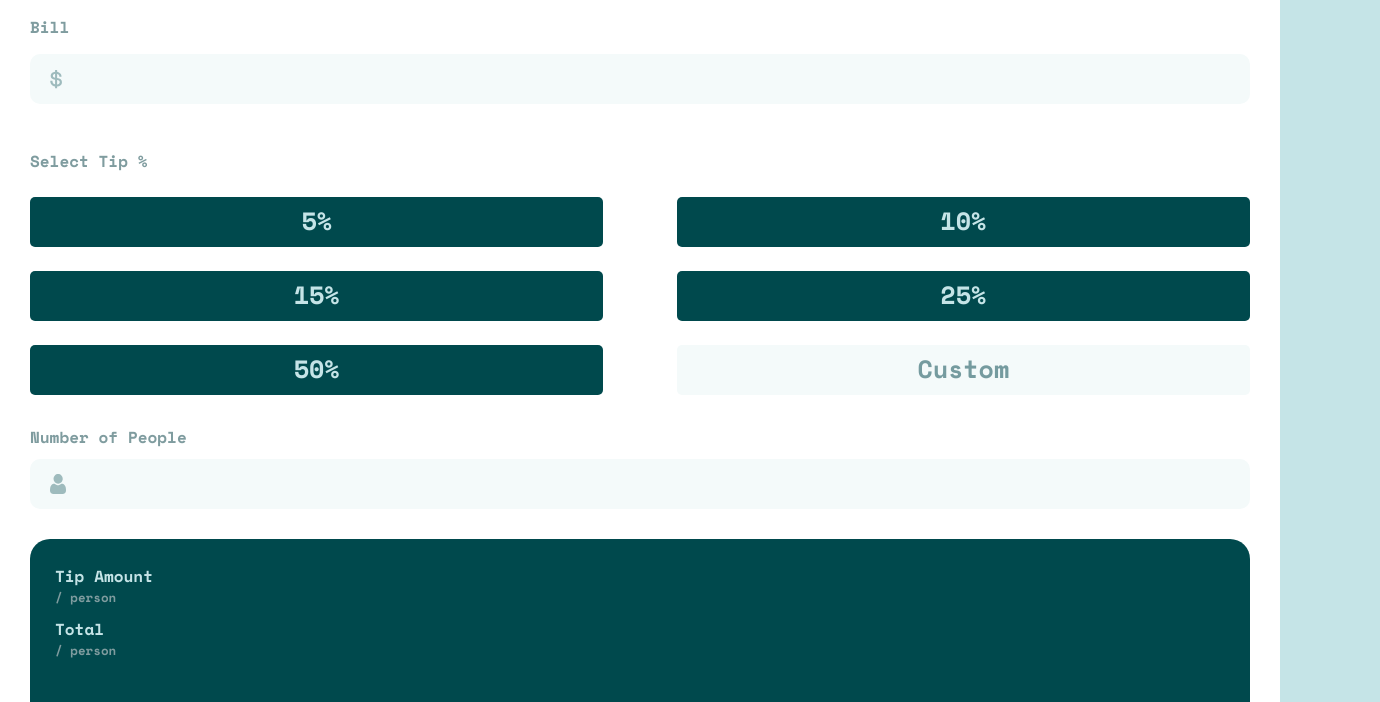
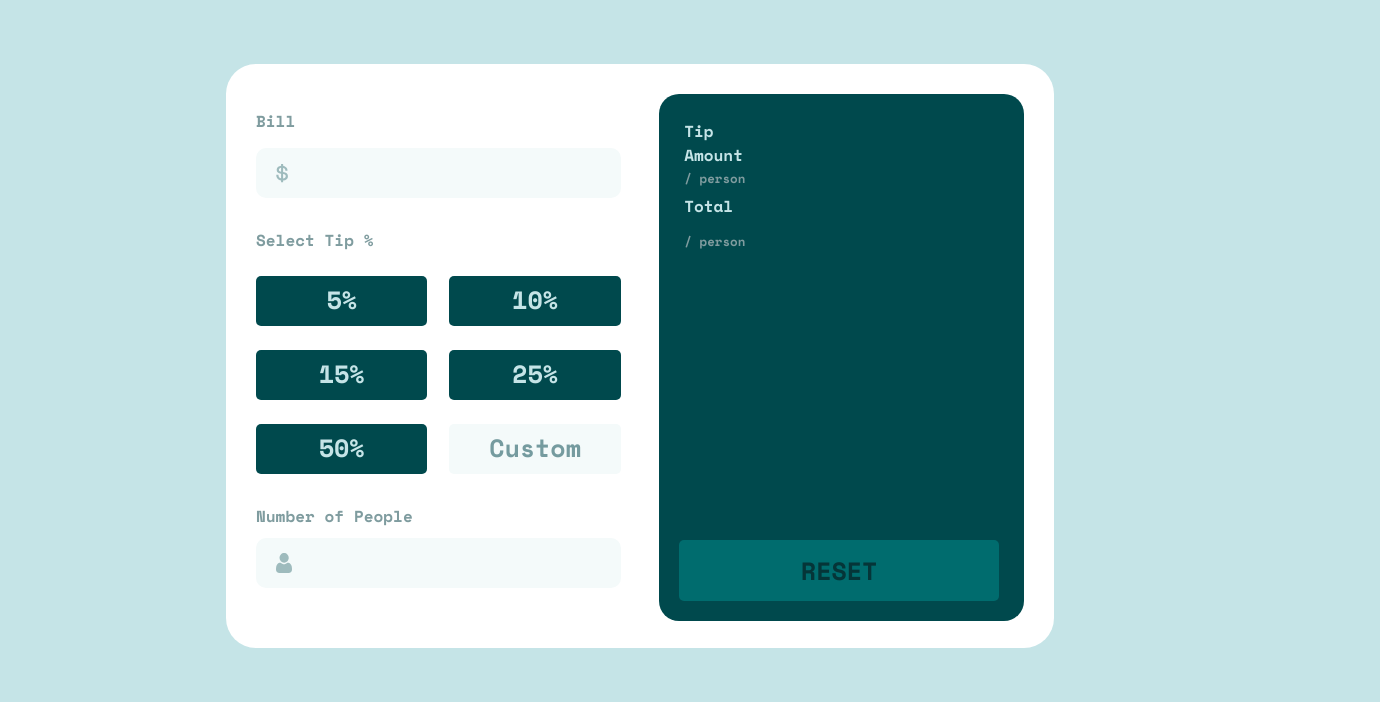
Before and after one commit to unimibYNGX/fe7-tip-calculator, a plain HTML site: page index.html in a window 1280 px wide. Shown: the part 186-888 px from the top of the page, 1380 px wide, since content can reach past the window. After the commit the page ends 834 px from the top, so only its background shows below. Drawn offline with nearby package versions, Linux system fonts and the light colour scheme.

Commit message:
desktop completed

```diff
--- a/index.html
+++ b/index.html
@@ -20,6 +20,7 @@
             <img src="images/logo.svg" alt="" class="img-logo" />
         </div>
         <div class="card">
+            <div class="card-col1">
                 <div class="header bill">Bill</div>
                 <div class="display" id="display-bill">
                     <img src="images/icon-dollar.svg" class="img-dollar" alt="" />
@@ -102,7 +103,6 @@
                                 value="custom"
                                 onclick="calculateTip()"
                             />
-
                             <div
                                 class="btn-left btn-custom custom-button"
                                 id="custom-button"
@@ -145,7 +145,7 @@
                         />
                     </div>
                 </div>
-            <div class="card2">
+                <div class="card2" id="card2">
                     <div class="row2 r1">
                         <div class="col1">
                             <div class="more">Tip Amount</div>
@@ -167,7 +167,33 @@
                     <div class="btn-reset inactive noHover" id="btn-reset" onclick="reset()">RESET</div>
                 </div>
             </div>
+            <div class="card-col2">
+                <div class="card2 card3" id="card3">
+                    <div class="rows">
+                        <div class="row2 r1">
+                            <div class="col1">
+                                <div class="more">Tip Amount</div>
+                                <div class="less">/ person</div>
+                            </div>
+                            <div class="col2">
+                                <div class="txt-result1" id="txt-result1-d"></div>
+                            </div>
+                        </div>
+                        <div class="row2 r2">
+                            <div class="col1">
+                                <div class="more">Total</div>
+                                <div class="less">/ person</div>
+                            </div>
+                            <div class="col2">
+                                <div class="txt-result2" id="txt-result2-d"></div>
+                            </div>
+                        </div>
+                    </div>
 
+                    <div class="btn-reset inactive noHover" id="btn-reset-d" onclick="reset()">RESET</div>
+                </div>
+            </div>
+        </div>
         <div class="attribution">
             Challenge by
             <a
@@ -176,7 +202,6 @@
                 >Frontend Mentor</a
             >. Coded by <a href="#">Your Name Here</a>.
         </div>
-
         <!--scripts-->
         <script src="index.js"></script>
     </body>
--- a/index.js
+++ b/index.js
@@ -25,12 +25,15 @@ function calculateTip() {
     var roundedTotalEach = Math.round(100 * totalEach) / 100
 
     if (!Number.isFinite(result)) {
-        document.getElementById('txt-result1').innerHTML = ''
-        document.getElementById('txt-result2').innerHTML = ''
+            document.getElementById('txt-result1').innerHTML = ''
+            document.getElementById('txt-result2').innerHTML = ''
+            document.getElementById('txt-result1-d').innerHTML = ''
+            document.getElementById('txt-result2-d').innerHTML = ''
     } else {
-        document.getElementById('txt-result1').innerHTML = '$' + roundedResult
-        document.getElementById('txt-result2').innerHTML =
-            '$' + roundedTotalEach
+            document.getElementById('txt-result1').innerHTML = '$' + roundedResult
+            document.getElementById('txt-result2').innerHTML = '$' + roundedTotalEach
+        document.getElementById('txt-result1-d').innerHTML = '$' + roundedResult
+        document.getElementById('txt-result2-d').innerHTML = '$' + roundedTotalEach
     }
 }
 
@@ -108,6 +111,8 @@ function reset() {
     }
     document.getElementById('txt-result1').innerHTML = ''
     document.getElementById('txt-result2').innerHTML = ''
+    document.getElementById('txt-result1-d').innerHTML = ''
+    document.getElementById('txt-result2-d').innerHTML = ''
     console.clear()
 }
 
@@ -181,17 +186,63 @@ function checkCustom() {
 
 function inactiveReset() {
     var btn_reset = document.getElementById("btn-reset");
+    var btn_reset_d = document.getElementById("btn-reset-d")
+
     btn_reset.classList.add("inactive");
     btn_reset.classList.add("noHover");
+
+    btn_reset_d.classList.add("inactive");
+    btn_reset_d.classList.add("noHover");
 }
 
 function activeReset() {
     var btn_reset = document.getElementById("btn-reset");
+    var btn_reset_d = document.getElementById("btn-reset-d")
+
     btn_reset.classList.remove("inactive");
     btn_reset.classList.remove("noHover");
+
+    btn_reset_d.classList.remove("inactive");
+    btn_reset_d.classList.remove("noHover");
+}
+
+function checkSize() {
+    var x = window.matchMedia("(min-width: 1000px)")
+    var card2 = document.getElementById("card2")
+    var card3 = document.getElementById("card3")
+
+    console.clear();
+    // console.log(x.matches);
+    if(x.matches){
+        console.log("desktop")
+        if(!card2.classList.contains("hide")){
+            card2.classList.add("hide");
+        }
+        if(card3.classList.contains("hide")){
+            card3.classList.remove("hide");
+        }
+    }
+    else
+    {
+        console.log("mobile")
+        if(card2.classList.contains("hide"))
+        {
+            card2.classList.remove("hide");
+        }
+        if(!card3.classList.contains("hide")){
+            card3.classList.add("hide");
+        }
+    }
+    return x.matches
 }
 
 document.onclick = function () {
     console.log('clicked!')
     greenlight()
 }
+
+window.addEventListener('resize', function(event) {
+    checkSize();
+});
+
+checkSize();
--- a/styles.css
+++ b/styles.css
@@ -1,6 +1,16 @@
 @import url('https://fonts.googleapis.com/css2?family=Space+Mono:ital,wght@0,400;0,700;1,400;1,700&display=swap');
 
+.attribution {
+    display: none;
+}
+
+* {
+    font-family: 'Space Mono', sans-serif;
+    transition: 0.5s ease;
+}
+
 :root {
+    /* MOBILE */
     --strong_cyan: hsl(172, 67%, 45%);
 
     --very_dark_cyan: hsl(183, 100%, 15%);
@@ -11,29 +21,73 @@
     --white: hsl(0, 0%, 100%);
 
     --font_size: 24px;
+
+    --card-width: 100%;
+    --logo-width: 100%;
+    --card-bobolera: 0;
+    --card-boborira: 0;
+    --card-flex-wrap: wrap;
+    --card-col1-width: 80%;
+    --card-juco: center;
+    --body-bg: linear-gradient(
+        0deg,
+        var(--light_grayish_cyan) 50%,
+        var(--light_grayish_cyan)
+    );
+    --logo-pos: relative;
+    --logo-padding: 45px;
+    --card-top: auto;
 }
 
-@media only screen and (min-width: 920px) {
+@media only screen and (min-width: 1000px) {
+    /* DESKTOP */
+    * {
+        --card-width: 60%;
+        --logo-width: 100%;
+        --card-bobolera: 30px;
+        --card-boborira: 30px;
+        --card-flex-wrap: nowrap;
+        --card-col1-width: 47.5%;
+        --card-juco: space-between;
+        --body-bg: var(--light_grayish_cyan);
+        --logo-pos: absolute;
+        --logo-padding: 100px;
+        --card-top: 250px
+    }
 }
 
-.attribution {
-    display: none;
-}
-
-* {
-    font-family: 'Space Mono', sans-serif;
+.logo {
+    width: var(--logo-width);
+    padding: var(--logo-padding);
+    text-align: center;
+    position: var(--logo-pos);
 }
 
 .card {
-    justify-content: center;
+    width: var(--card-width);
+    justify-content: var(--card-juco);
     background-color: var(--white);
     border-top-left-radius: 30px;
     border-top-right-radius: 30px;
+    border-bottom-left-radius: var(--card-bobolera);
+    border-bottom-right-radius: var(--card-boborira);
     display: flex;
-    flex-wrap: wrap;
+    flex-wrap: var(--card-flex-wrap);
     padding: 30px;
     color: hsl(184, 14%, 56%);
     font-weight: 550;
+
+    top: var(--card-top);
+    height: fit-content;
+    position: relative;
+}
+
+.card-col1 {
+    width: var(--card-col1-width);
+}
+
+.card-col2 {
+    width: var(--card-col1-width);
 }
 
 .input-col2 {
@@ -41,11 +95,6 @@
     height: 40px;
     margin-top: 5px;
     margin-bottom: 5px;
-}
-
-.logo {
-    width: fit-content;
-    padding: 45px;
 }
 
 .img-person {
@@ -63,7 +112,8 @@
 }
 
 body {
-    background-color: var(--light_grayish_cyan);
+    background: var(--body-bg);
+    background-repeat: no-repeat;
     display: flex;
     width: 100%;
     height: 100%;
@@ -80,9 +130,8 @@ body {
     display: flex;
     justify-content: space-between;
     background-color: var(--very_light_grayish_cyan);
-    width: 100%;
+    /* width: 100%; */
 
-    /* padding: 10px; */
     padding-left: 20px;
     padding-right: 20px;
 
@@ -181,8 +230,17 @@ body {
     cursor: pointer;
 }
 
+.txt-result1, .txt-result2{
+    font-size: 40px;
+    color: hsl(172, 67%, 45%);
+}
+
+.rows {
+    width: 100%;
+}
+
 .card2 {
-    width: 100%;
+    /* width: 100%; */
     background-color: var(--white);
     border-radius: 20px;
     display: flex;
@@ -193,13 +251,32 @@ body {
     background-color: var(--very_dark_cyan);
 }
 
+.card3 {
+    height: 93%;
+    padding-right: 25px;
+}
+
+.card3 .rows .row2 {
+    height: fit-content;
+    padding-bottom: 100px;
+}
+
+.card3 .row2.r1 {
+    padding-bottom: 0px;
+}
+
+.card3 .btn-reset {
+    margin-top: auto;
+    height: fit-content;
+}
+
 .row2 {
     display: flex;
     flex-wrap: wrap;
 }
 
 .btn-reset {
-    margin-top: 40px;
+    margin-top: 20px;
     width: 100%;
     text-align: center;
     padding: 20px;
@@ -214,7 +291,7 @@ body {
 }
 
 .inactive {
-    background-color: rgb(0,108,110);
+    background-color: rgb(0, 108, 110);
     color: hsl(184, 83%, 12%);
 }
 
@@ -232,6 +309,7 @@ body {
     padding: 5px;
     /* background-color: red; */
     justify-content: space-between;
+    height: 60px;
 }
 
 .more {
@@ -244,8 +322,16 @@ body {
     color: hsl(184, 14%, 56%);
 }
 
+.col1 {
+    width: 30%;
+    height: 70px;
+    display: flex;
+    flex-wrap: wrap;
+    justify-content: space-between;
+}
+
 .col2 {
-    width: 50%;
+    width: 70%;
     vertical-align: middle;
     text-align: end;
     overflow: hidden;
```
Lines whose indentation alone changed are shown as unchanged.
